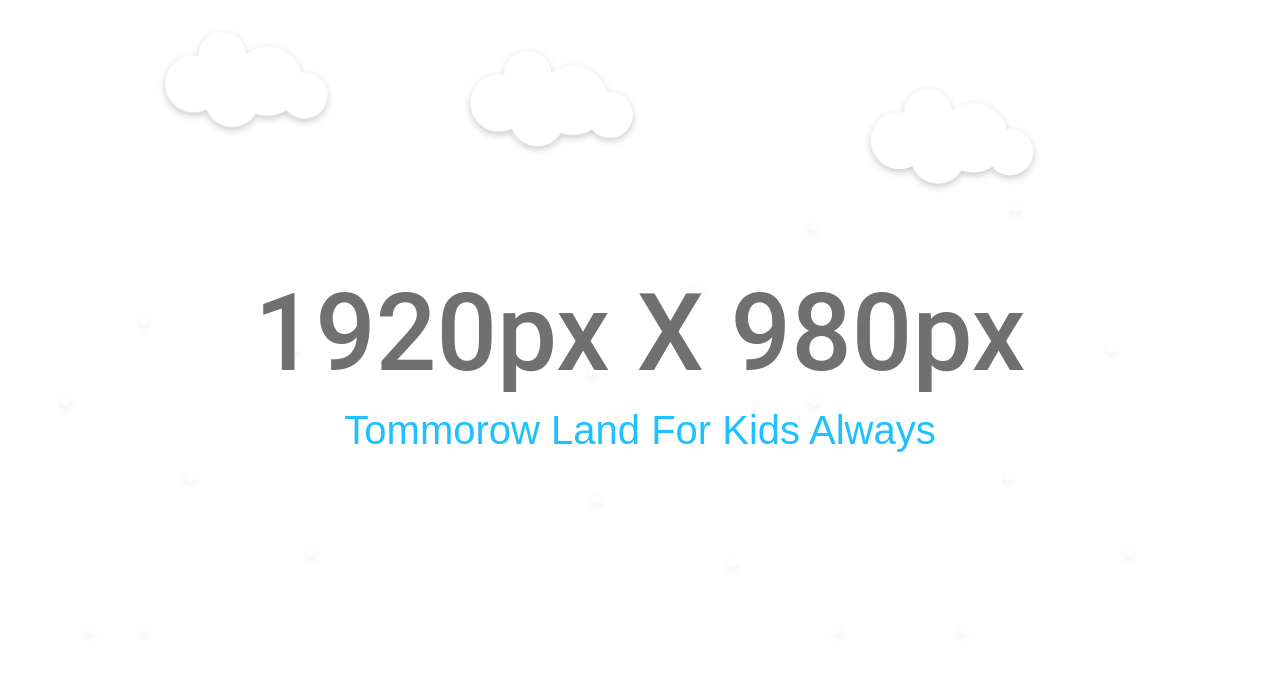
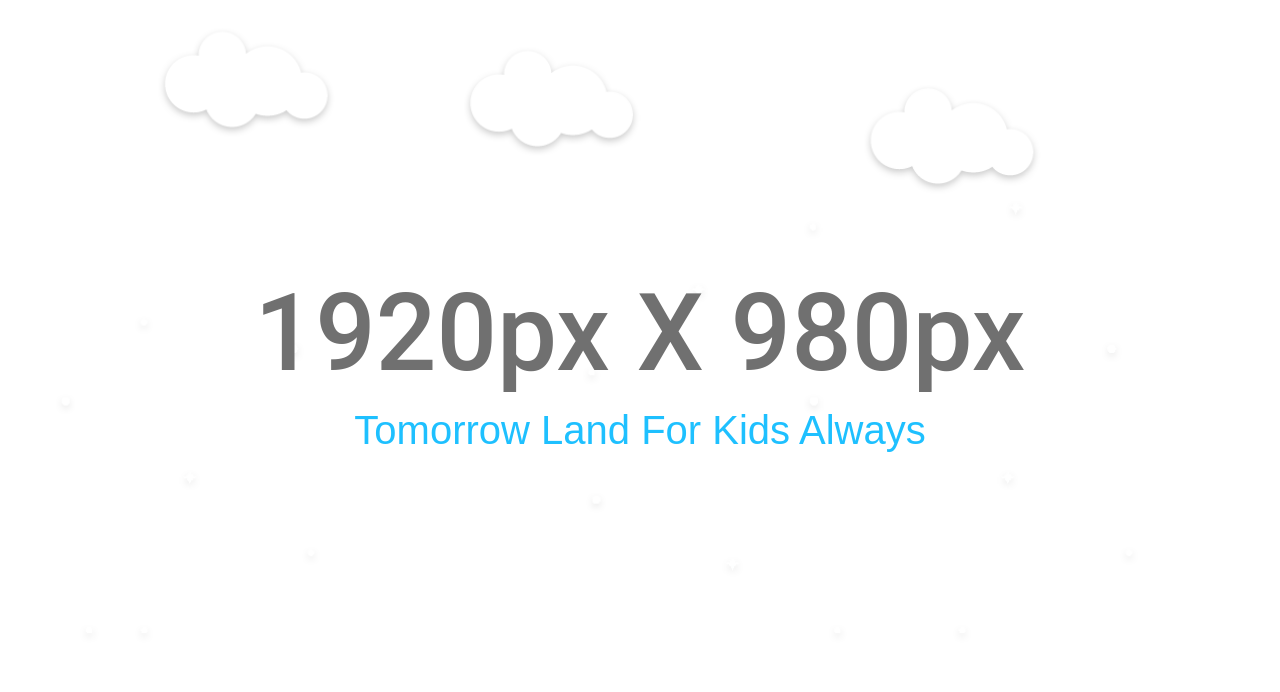
Before and after one commit to pbhadra/Girafee-Kids-Website, a plain HTML site: page index.html in a window 1280 px wide. Shown: the part 108-800 px from the top of the page. Drawn offline with Linux system fonts and the light colour scheme; a script that the page names is missing.

Commit message:
Update index.html

```diff
--- a/index.html
+++ b/index.html
@@ -78,7 +78,7 @@
                         <div class="col-md-12">
                             <div class="slider text-center">
                                 <h1>1920px X 980px</h1>
-                                <h2>Tommorow Land For Kids Always </h2>
+                                <h2>Tomorrow Land For Kids Always </h2>
                             </div>
                         </div>
                     </div>
```
